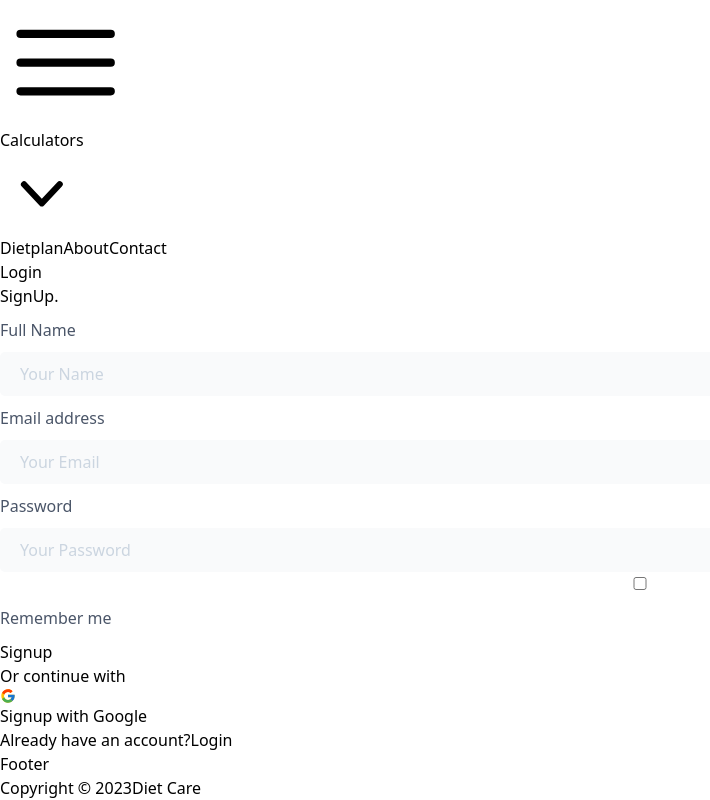
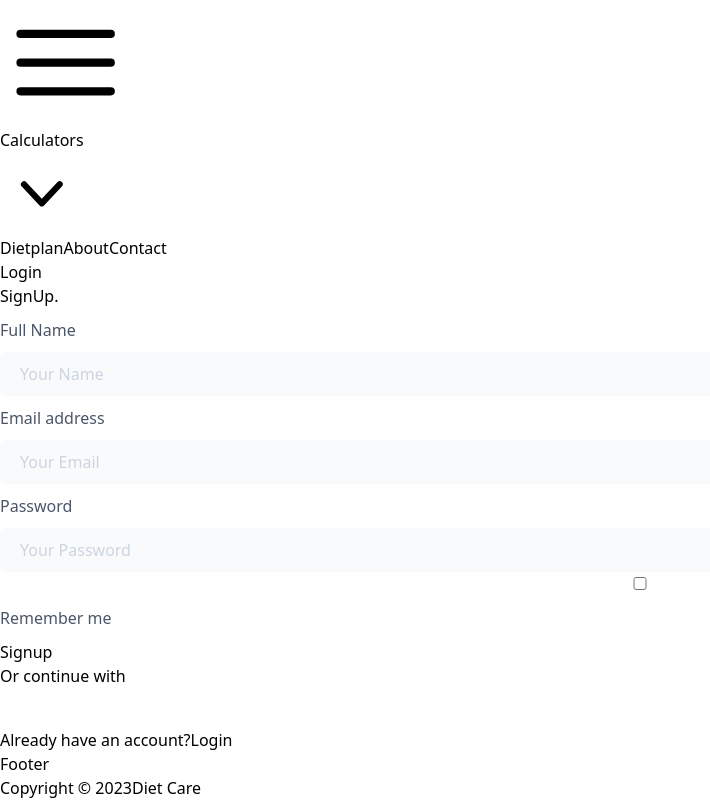
Before and after one commit to asmishree/dietcare, a React (Vite) app: page /signup in a window 1280 px wide. Shown: the part 235-1035 px from the top of the page, without its empty margins (0-710 px from the left). Built offline with nearby package versions, Linux system fonts and the light colour scheme.

Commit message:
login with signup done

```diff
--- a/package.json
+++ b/package.json
@@ -12,7 +12,9 @@
   "dependencies": {
     "@headlessui/react": "^1.7.17",
     "@heroicons/react": "^2.0.18",
+    "@react-oauth/google": "^0.7.3",
     "axios": "^1.6.1",
+    "jwt-decode": "^4.0.0",
     "react": "^18.2.0",
     "react-dom": "^18.2.0",
     "react-hook-form": "^7.48.2",
--- a/src/API.js
+++ b/src/API.js
@@ -1,3 +1,3 @@
-const API = "https://tame-tan-fly-wrap.cyclic.cloud/api/v1"
+const API = "https://dietcare.onrender.com/api/v1"
 
 export default API
--- a/src/App.jsx
+++ b/src/App.jsx
@@ -15,7 +15,6 @@ import BodyFatCalculator from "./pages/BodyFat";
 import About from "./pages/About";
 import Contact from "./pages/Contact";
 import Dietplan from "./pages/Dietplan";
-
 function App() {
   const navigate = useNavigate();
   const location = useLocation();
--- a/src/main.jsx
+++ b/src/main.jsx
@@ -3,11 +3,13 @@ import ReactDOM from 'react-dom/client'
 import App from './App.jsx'
 import './index.css'
 import { BrowserRouter } from 'react-router-dom'
-
+import { GoogleOAuthProvider } from '@react-oauth/google';
 ReactDOM.createRoot(document.getElementById('root')).render(
   <BrowserRouter>
   <React.StrictMode>
+    <GoogleOAuthProvider clientId='483880357823-8fd62hnvqt6sbih9epn7e6auk5ig8ikq.apps.googleusercontent.com'>
     <App />
+    </GoogleOAuthProvider>
   </React.StrictMode>
   </BrowserRouter>
 )
--- a/src/pages/auth/Login.jsx
+++ b/src/pages/auth/Login.jsx
@@ -1,9 +1,10 @@
 import React, { useState } from 'react'
-import {FcGoogle} from 'react-icons/fc'
 import { Link, useNavigate } from 'react-router-dom';
 import axios from 'axios';
 import toast from 'react-hot-toast';
 import API from '../../API';
+
+import { GoogleLogin } from '@react-oauth/google';
 
 function Login() {
     let navigate = useNavigate();
@@ -34,6 +35,8 @@ function Login() {
       toast.error(data.message);
     }
   };
+
+
   return (
     <div className="flex flex-col justify-center flex-1 px-4 py-12 overflow-hidden sm:px-6 lg:flex-none lg:px-20 xl:px-24">
     <div className="w-full max-w-xl mx-auto lg:w-96">
@@ -82,12 +85,29 @@ function Login() {
                     </div>
                 </div>
                 <div>
-                    <button type="submit" className="w-full items-center block px-10 py-3.5 text-base font-medium text-center text-blue-600 transition duration-500 ease-in-out transform border-2 border-white shadow-md rounded-xl focus:outline-none focus:ring-2 focus:ring-offset-2 focus:ring-gray-500">
-                        <div className="flex items-center justify-center">
-                            <FcGoogle className="text-2xl"/>
-                            <span className="ml-4"> Login with Google</span>
-                        </div>
-                    </button>
+                <div className='flex justify-center'>
+                <GoogleLogin
+              useOneTap
+              onSuccess={async (credentialResponse) => {
+                console.log(credentialResponse)
+                const response = await axios.post(
+                  `${API}/users/login-google`,
+                  {
+                    token: credentialResponse.credential,
+                  }
+                );
+                const data = response.data;
+
+                localStorage.setItem('authToken', JSON.stringify(data.authToken));
+                navigate("/");
+                toast.success(data.message);
+              }}
+              onError={() => {
+                console.log('Login Failed');
+              }}
+            />
+                </div>
+
                     <div className="flex my-5 justify-center font-semibold">Don't have an account?<Link to="/signup" className="mx-2 text-blue-600 cursor-pointer">SignUp</Link></div>
                 </div>
             </div>
--- a/src/pages/auth/SignUp.jsx
+++ b/src/pages/auth/SignUp.jsx
@@ -4,6 +4,7 @@ import toast from "react-hot-toast";
 import { FcGoogle } from "react-icons/fc";
 import { Link, useNavigate } from "react-router-dom";
 import API from "../../API";
+import { GoogleLogin } from "@react-oauth/google";
 
 function SignUp() {
   let navigate = useNavigate();
@@ -153,15 +154,28 @@ function SignUp() {
               </div>
             </div>
             <div>
-              <button
-                type="submit"
-                className="w-full items-center block px-10 py-3.5 text-base font-medium text-center text-blue-600 transition duration-500 ease-in-out transform border-2 border-white shadow-md rounded-xl focus:outline-none focus:ring-2 focus:ring-offset-2 focus:ring-gray-500"
-              >
-                <div className="flex items-center justify-center">
-                  <FcGoogle className="text-2xl" />
-                  <span className="ml-4"> Signup with Google</span>
+            <div className='flex justify-center'>
+                <GoogleLogin
+              useOneTap
+              onSuccess={async (credentialResponse) => {
+                console.log(credentialResponse)
+                const response = await axios.post(
+                  `${API}/users/login-google`,
+                  {
+                    token: credentialResponse.credential,
+                  }
+                );
+                const data = response.data;
+
+                localStorage.setItem('authToken', JSON.stringify(data.authToken));
+                navigate("/");
+                toast.success(data.message);
+              }}
+              onError={() => {
+                console.log('Login Failed');
+              }}
+            />
                 </div>
-              </button>
               <div className="flex my-5 justify-center font-semibold">
                 Already have an account?
                 <Link
```
Also changed, not shown: 1 other file (tests, documents, lock files or other folders).
